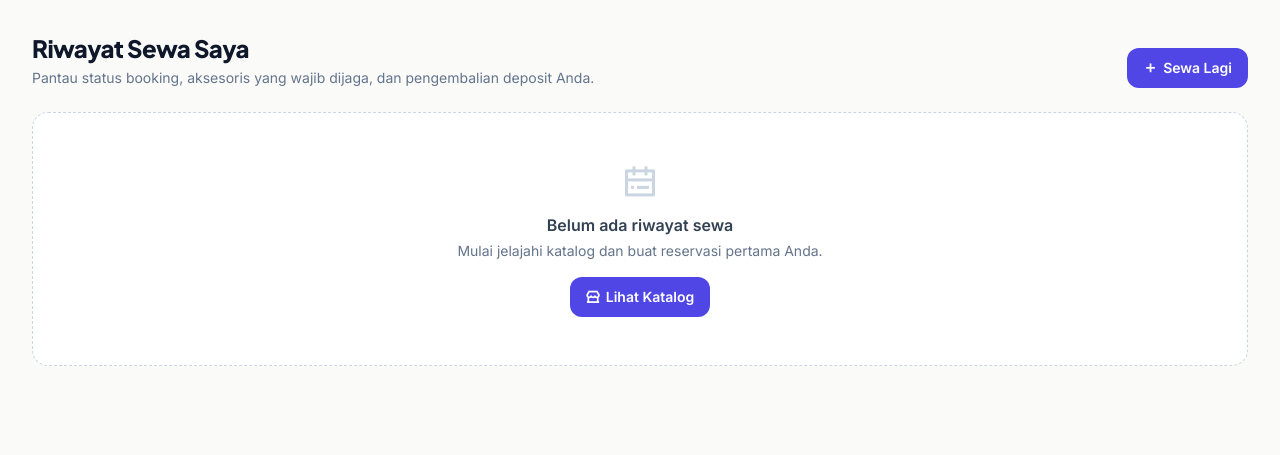
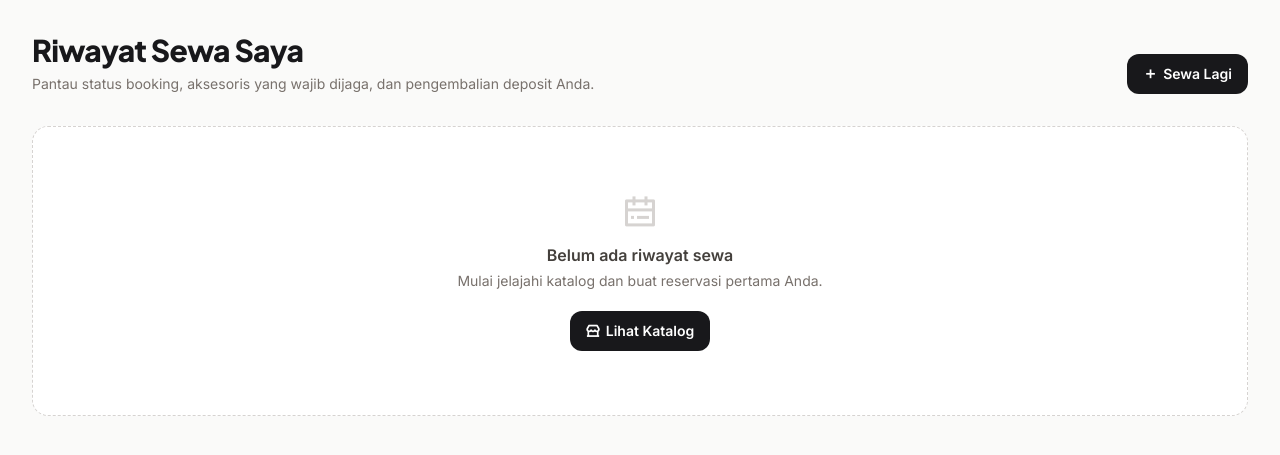
Before and after one commit to bobss11/costumerent, a Laravel app: page /customer/rentals in a window 1280 px wide. Shown: the part 65-520 px from the top of the page. Run offline with Laravel 12, Linux system fonts and the light colour scheme; a user stored in the database is signed in; data comes from the database, SQL or seed files in the repository; some libraries are stand-ins or nearby versions.

Commit message:
redesign: customer catalog, detail (sticky summary) and rental history

```diff
--- a/resources/views/customer/rentals.blade.php
+++ b/resources/views/customer/rentals.blade.php
@@ -3,13 +3,13 @@
 @section('title', 'Riwayat Sewa — CostumeRent')
 
 @section('content')
-    <div class="mb-6 flex flex-wrap items-end justify-between gap-3">
+    <div class="mb-8 flex flex-wrap items-end justify-between gap-3">
         <div>
-            <h1 class="text-2xl font-extrabold tracking-tight text-slate-900">Riwayat Sewa Saya</h1>
-            <p class="mt-1 text-sm text-slate-500">Pantau status booking, aksesoris yang wajib dijaga, dan pengembalian deposit Anda.</p>
+            <h1 class="font-display text-3xl font-extrabold tracking-tight text-zinc-900">Riwayat Sewa Saya</h1>
+            <p class="mt-1.5 text-sm text-stone-500">Pantau status booking, aksesoris yang wajib dijaga, dan pengembalian deposit Anda.</p>
         </div>
         <a href="{{ route('catalog') }}"
-           class="inline-flex items-center gap-1.5 rounded-xl bg-indigo-600 px-4 py-2.5 text-sm font-semibold text-white transition hover:bg-indigo-700">
+           class="inline-flex items-center gap-1.5 rounded-xl bg-zinc-900 px-4 py-2.5 text-sm font-semibold text-white transition hover:bg-zinc-800">
             <i class="ri-add-line"></i> Sewa Lagi
         </a>
     </div>
@@ -22,11 +22,11 @@
     @endif
 
     @if($rentals->isEmpty())
-        <div class="rounded-2xl border border-dashed border-slate-300 bg-white p-12 text-center">
-            <i class="ri-calendar-todo-line text-4xl text-slate-300"></i>
-            <p class="mt-3 font-semibold text-slate-700">Belum ada riwayat sewa</p>
-            <p class="mt-1 text-sm text-slate-500">Mulai jelajahi katalog dan buat reservasi pertama Anda.</p>
-            <a href="{{ route('catalog') }}" class="mt-4 inline-flex items-center gap-1.5 rounded-xl bg-indigo-600 px-4 py-2.5 text-sm font-semibold text-white transition hover:bg-indigo-700">
+        <div class="rounded-2xl border border-dashed border-stone-300 bg-white p-16 text-center">
+            <i class="ri-calendar-todo-line text-4xl text-stone-300"></i>
+            <p class="mt-3 font-semibold text-stone-700">Belum ada riwayat sewa</p>
+            <p class="mt-1 text-sm text-stone-500">Mulai jelajahi katalog dan buat reservasi pertama Anda.</p>
+            <a href="{{ route('catalog') }}" class="mt-5 inline-flex items-center gap-1.5 rounded-xl bg-zinc-900 px-4 py-2.5 text-sm font-semibold text-white transition hover:bg-zinc-800">
                 <i class="ri-store-2-line"></i> Lihat Katalog
             </a>
         </div>
@@ -37,16 +37,16 @@
                     $accessories = array_filter(array_map('trim', explode(',', $rental->costume->accessories_included ?? '')));
                     $inspection = $rental->returnInspection;
                 @endphp
-                <article class="overflow-hidden rounded-2xl border border-slate-200/80 bg-white shadow-sm">
-                    <div class="flex flex-col gap-4 border-b border-slate-100 p-5 sm:flex-row sm:items-center sm:justify-between">
+                <article class="overflow-hidden rounded-2xl border border-stone-200 bg-white shadow-soft">
+                    <div class="flex flex-col gap-4 border-b border-stone-100 p-5 sm:flex-row sm:items-center sm:justify-between">
                         <div class="flex items-center gap-4">
-                            <div class="h-16 w-16 flex-shrink-0 overflow-hidden rounded-xl bg-slate-100">
+                            <div class="h-16 w-16 flex-shrink-0 overflow-hidden rounded-xl bg-stone-100">
                                 <img src="{{ $rental->costume->image_url }}" alt="{{ $rental->costume->name }}" onerror="this.onerror=null;this.src='{{ asset('images/costume-placeholder.svg') }}';" class="h-full w-full object-cover">
                             </div>
                             <div>
-                                <p class="font-mono text-xs font-semibold text-indigo-600">{{ $rental->rental_code }}</p>
-                                <h3 class="font-bold text-slate-900">{{ $rental->costume->name }}</h3>
-                                <p class="text-xs text-slate-500">{{ $rental->qty }} unit &middot; {{ $rental->total_days }} hari</p>
+                                <p class="font-mono text-xs font-semibold tabular-nums text-accent">{{ $rental->rental_code }}</p>
+                                <h3 class="font-display font-bold tracking-tight text-zinc-900">{{ $rental->costume->name }}</h3>
+                                <p class="text-xs tabular-nums text-stone-500">{{ $rental->qty }} unit &middot; {{ $rental->total_days }} hari</p>
                             </div>
                         </div>
                         <div class="flex flex-wrap items-center gap-2">
@@ -57,23 +57,23 @@
 
                     <div class="grid gap-5 p-5 sm:grid-cols-2 lg:grid-cols-4">
                         <div>
-                            <p class="text-xs font-semibold uppercase tracking-wide text-slate-400">Periode Sewa</p>
-                            <p class="mt-1 text-sm font-medium text-slate-700">{{ $rental->start_date->translatedFormat('d M Y') }}</p>
-                            <p class="text-sm text-slate-500">s/d {{ $rental->end_date->translatedFormat('d M Y') }}</p>
+                            <p class="text-[11px] font-semibold uppercase tracking-wider text-stone-400">Periode Sewa</p>
+                            <p class="mt-1.5 text-sm font-medium tabular-nums text-stone-700">{{ $rental->start_date->translatedFormat('d M Y') }}</p>
+                            <p class="text-sm tabular-nums text-stone-500">s/d {{ $rental->end_date->translatedFormat('d M Y') }}</p>
                         </div>
                         <div>
-                            <p class="text-xs font-semibold uppercase tracking-wide text-slate-400">Rincian Biaya</p>
-                            <p class="mt-1 text-sm text-slate-600">Sewa: {{ rupiah($rental->rental_subtotal) }}</p>
-                            <p class="text-sm text-amber-600">Deposit: {{ rupiah($rental->deposit_total) }}</p>
-                            <p class="text-sm font-bold text-slate-900">Total: {{ rupiah($rental->grand_total) }}</p>
+                            <p class="text-[11px] font-semibold uppercase tracking-wider text-stone-400">Rincian Biaya</p>
+                            <p class="mt-1.5 text-sm tabular-nums text-stone-600">Sewa: {{ rupiah($rental->rental_subtotal) }}</p>
+                            <p class="text-sm tabular-nums text-accent">Deposit: {{ rupiah($rental->deposit_total) }}</p>
+                            <p class="text-sm font-bold tabular-nums text-zinc-900">Total: {{ rupiah($rental->grand_total) }}</p>
                         </div>
                         <div class="sm:col-span-2">
-                            <p class="text-xs font-semibold uppercase tracking-wide text-slate-400">Aksesoris Wajib Dijaga</p>
+                            <p class="text-[11px] font-semibold uppercase tracking-wider text-stone-400">Aksesoris Wajib Dijaga</p>
                             <div class="mt-1.5 flex flex-wrap gap-1.5">
                                 @forelse($accessories as $item)
-                                    <span class="inline-flex items-center gap-1 rounded-md bg-slate-100 px-2 py-0.5 text-xs font-medium text-slate-600"><i class="ri-shield-check-line text-slate-400"></i> {{ $item }}</span>
+                                    <span class="inline-flex items-center gap-1 rounded-md bg-stone-100 px-2 py-0.5 text-xs font-medium text-stone-600"><i class="ri-shield-check-line text-stone-400"></i> {{ $item }}</span>
                                 @empty
-                                    <span class="text-xs text-slate-400">&mdash;</span>
+                                    <span class="text-xs text-stone-400">&mdash;</span>
                                 @endforelse
                             </div>
                         </div>
@@ -81,46 +81,46 @@
 
                     {{-- Deposit refund details (shown once returned/inspected) --}}
                     @if($inspection)
-                        <div class="border-t border-slate-100 bg-slate-50/60 p-5">
-                            <p class="flex items-center gap-2 text-xs font-semibold uppercase tracking-wide text-slate-500">
-                                <i class="ri-refund-2-line text-indigo-500"></i> Rincian Pengembalian Deposit
+                        <div class="border-t border-stone-100 bg-[#FAFAF9] p-5">
+                            <p class="flex items-center gap-2 text-[11px] font-semibold uppercase tracking-wider text-stone-500">
+                                <i class="ri-refund-2-line text-accent"></i> Rincian Pengembalian Deposit
                             </p>
                             <div class="mt-3 grid gap-3 text-sm sm:grid-cols-2 lg:grid-cols-4">
                                 <div>
-                                    <p class="text-slate-400">Kondisi</p>
+                                    <p class="text-stone-400">Kondisi</p>
                                     <div class="mt-1">@include('partials.status-badge', ['status' => $inspection->condition_status, 'type' => 'condition'])</div>
                                 </div>
                                 <div>
-                                    <p class="text-slate-400">Keterlambatan</p>
-                                    <p class="mt-1 font-medium text-slate-700">{{ $inspection->late_days }} hari &middot; {{ rupiah($inspection->late_fee_amount) }}</p>
+                                    <p class="text-stone-400">Keterlambatan</p>
+                                    <p class="mt-1 font-medium tabular-nums text-stone-700">{{ $inspection->late_days }} hari &middot; {{ rupiah($inspection->late_fee_amount) }}</p>
                                 </div>
                                 <div>
-                                    <p class="text-slate-400">Denda Kerusakan</p>
-                                    <p class="mt-1 font-medium text-slate-700">{{ rupiah($inspection->damage_penalty_fee) }}</p>
+                                    <p class="text-stone-400">Denda Kerusakan</p>
+                                    <p class="mt-1 font-medium tabular-nums text-stone-700">{{ rupiah($inspection->damage_penalty_fee) }}</p>
                                 </div>
                                 <div>
-                                    <p class="text-slate-400">Deposit Dikembalikan</p>
-                                    <p class="mt-1 font-bold text-emerald-600">{{ rupiah($inspection->deposit_refunded) }}</p>
+                                    <p class="text-stone-400">Deposit Dikembalikan</p>
+                                    <p class="mt-1 font-bold tabular-nums text-emerald-600">{{ rupiah($inspection->deposit_refunded) }}</p>
                                     @if($inspection->extra_charge > 0)
-                                        <p class="text-xs font-semibold text-rose-600">Tambahan: {{ rupiah($inspection->extra_charge) }}</p>
+                                        <p class="text-xs font-semibold tabular-nums text-rose-600">Tambahan: {{ rupiah($inspection->extra_charge) }}</p>
                                     @endif
                                 </div>
                             </div>
                             @if($inspection->inspection_notes)
-                                <p class="mt-3 text-xs text-slate-500"><i class="ri-sticky-note-line"></i> {{ $inspection->inspection_notes }}</p>
+                                <p class="mt-3 text-xs text-stone-500"><i class="ri-sticky-note-line"></i> {{ $inspection->inspection_notes }}</p>
                             @endif
                         </div>
                     @endif
 
-                    <div class="flex flex-wrap items-center justify-end gap-2 border-t border-slate-100 p-4">
+                    <div class="flex flex-wrap items-center justify-end gap-2 border-t border-stone-100 p-4">
                         @if(Route::has('invoice.show'))
                             <a href="{{ route('invoice.show', $rental->rental_code) }}" target="_blank"
-                               class="inline-flex items-center gap-1.5 rounded-lg border border-slate-200 px-3.5 py-2 text-sm font-semibold text-slate-700 transition hover:bg-slate-50">
+                               class="inline-flex items-center gap-1.5 rounded-xl border border-stone-200 px-4 py-2 text-sm font-semibold text-stone-700 transition hover:bg-stone-50">
                                 <i class="ri-printer-line"></i> Lihat / Cetak Nota
                             </a>
                         @else
                             <a href="{{ url('/invoice/'.$rental->rental_code) }}" target="_blank"
-                               class="inline-flex items-center gap-1.5 rounded-lg border border-slate-200 px-3.5 py-2 text-sm font-semibold text-slate-700 transition hover:bg-slate-50">
+                               class="inline-flex items-center gap-1.5 rounded-xl border border-stone-200 px-4 py-2 text-sm font-semibold text-stone-700 transition hover:bg-stone-50">
                                 <i class="ri-printer-line"></i> Lihat / Cetak Nota
                             </a>
                         @endif
```
Also changed, not shown: resources/views/customer/catalog.blade.php (+41 -39 lines), resources/views/customer/show.blade.php (+54 -54 lines).
